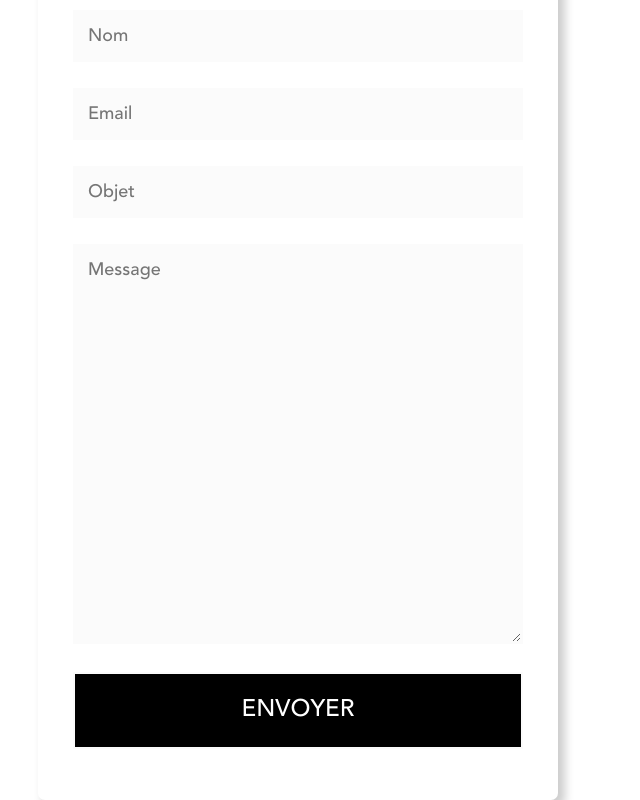
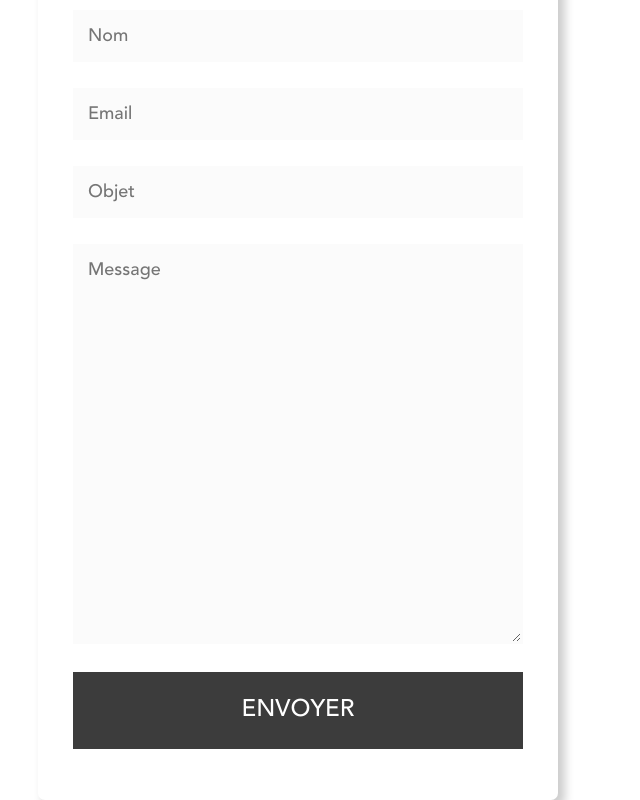
Before and after one commit to NicolasBors/Lou-Sentis-Interiors, a React (Create React App) app: page /contact in a window 1280 px wide. Shown: the part 459-1259 px from the top of the page, without its empty margins (342-982 px from the left). Built offline with nearby package versions, Linux system fonts and the light colour scheme; the HTML template or start-up script is replaced by a standard one.

Commit message:
review css on contact form

```diff
--- a/src/components/ContactForm.js
+++ b/src/components/ContactForm.js
@@ -49,16 +49,16 @@ const ContactForm = () => {
                     method="POST"
                 >
                     <p className="contact-name">
-                        <input name="name" type="text" className="contact-feedback-input" placeholder="Nom" id="contact-name" value={name} onChange={e => setName(e.target.value)} />
+                        <input name="name" type="text" className="contact-feedback-input" placeholder="Nom" id="contact-name" value={name} required onChange={e => setName(e.target.value)} />
                     </p>
                     <p className="contact-email">
-                        <input name="email" type="email" className="contact-feedback-input" id="contact-email" placeholder="Email" value={mail} onChange={e => setMail(e.target.value)} />
+                        <input name="email" type="email" className="contact-feedback-input" id="contact-email" placeholder="Email" value={mail} required onChange={e => setMail(e.target.value)} />
                     </p>
                     <p className="contact-object">
-                        <input name="object" type="text" className="contact-feedback-input" placeholder="Objet" id="contact-object" value={subject} onChange={e => setSubject(e.target.value)} />
+                        <input name="object" type="text" className="contact-feedback-input" placeholder="Objet" id="contact-object" value={subject} required onChange={e => setSubject(e.target.value)} />
                     </p>
                     <p className="text">
-                        <textarea name="text" className="contact-feedback-input" id="contact-comment" placeholder="Message" value={message} onChange={e => setMessage(e.target.value)}></textarea>
+                        <textarea name="text" className="contact-feedback-input" id="contact-comment" placeholder="Message" value={message} required onChange={e => setMessage(e.target.value)}></textarea>
                     </p>
                     <div className="contact-submit">
                         <input type="submit" value="ENVOYER" id="contact-button" />
--- a/src/components/css/ContactForm.css
+++ b/src/components/css/ContactForm.css
@@ -128,9 +128,9 @@ input:hover, textarea:hover, input:focus, textarea:focus {
 #contact-button {
 	float: left;
 	width: 100%;
-	border: #fbfbfb solid 2px;
+	border: #3c3c3c solid 2px;
 	cursor: pointer;
-	background-color: black;
+	background-color: #3c3c3c;
 	color: white;
 	font-size: 24px;
 	padding-top: 22px;
```
